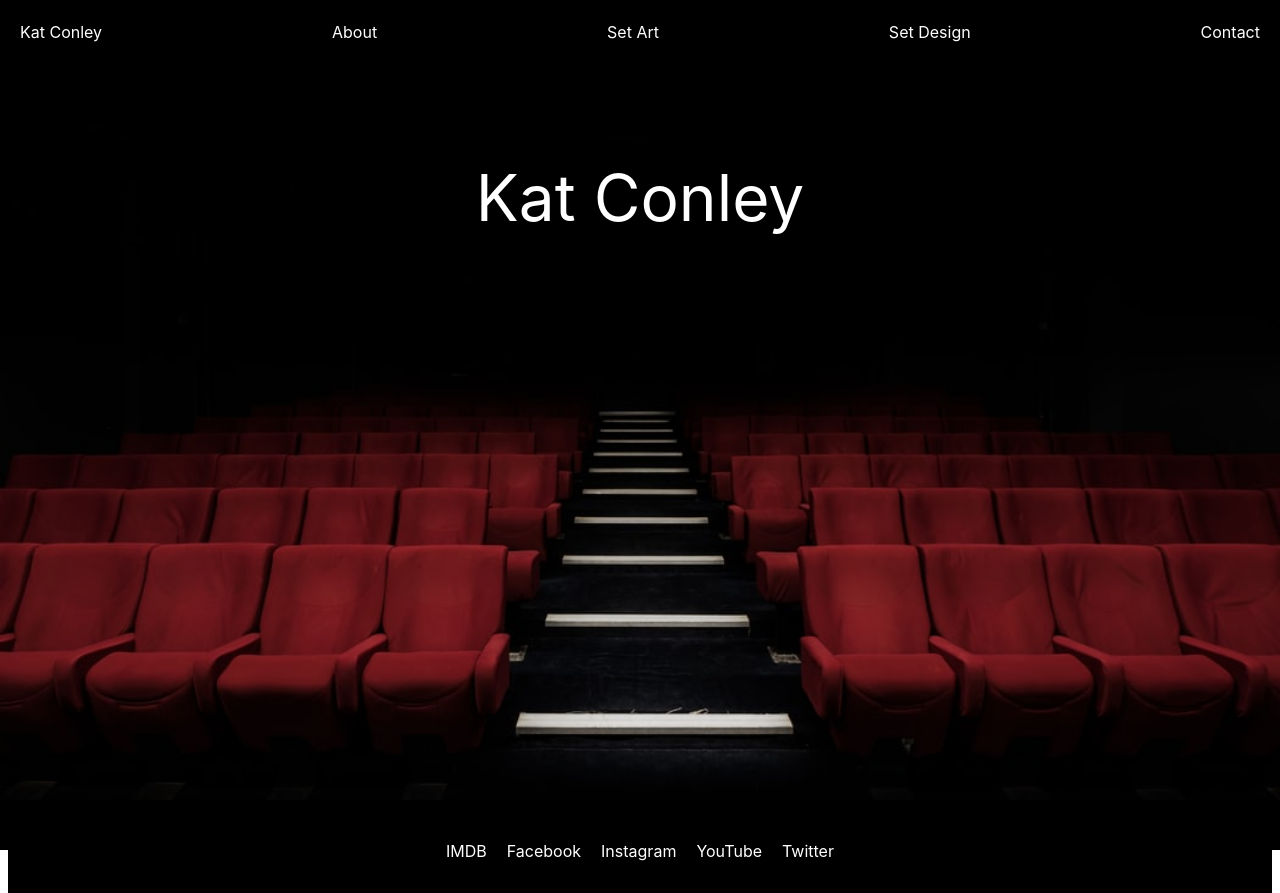
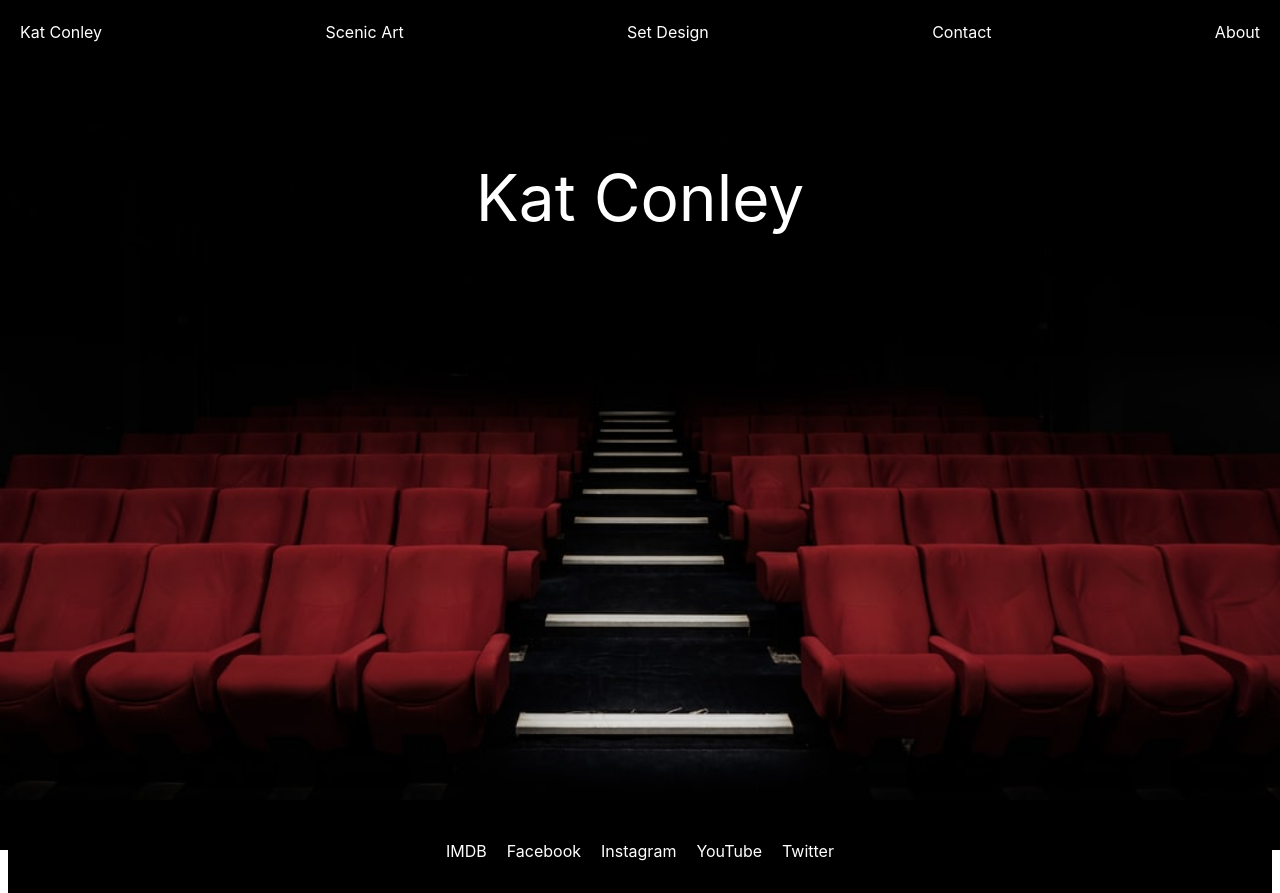
Before and after one commit to gocalavera/katconley, a Next.js app: page / in a window 1280 px wide. Built offline with nearby package versions, Linux system fonts and the light colour scheme.

Commit message:
debugged

```diff
--- a/components/Header.js
+++ b/components/Header.js
@@ -7,10 +7,10 @@ export default function Header() {
         <>
             <div className={`${styles.nav} is-hidden-touch`}>
                 <Link href="/"><div className={styles["nav-item"]}>Kat Conley</div></Link>
-                <Link href="/about"><div className={styles["nav-item"]}>About</div></Link>
-                <Link href="/set-art"><div className={styles["nav-item"]}>Set Art</div></Link>
+                <Link href="/set-art"><div className={styles["nav-item"]}>Scenic Art</div></Link>
                 <Link href="/set-design"><div className={styles["nav-item"]}>Set Design</div></Link>
                 <Link href="/contact"><div className={styles["nav-item"]}>Contact</div></Link>
+                <Link href="/about"><div className={styles["nav-item"]}>About</div></Link>
             </div>
 
             <div className={`${styles["mobile-nav"]} is-hidden-desktop`}>
```
Also changed, not shown: 1 other file (tests, documents, lock files or other folders).
